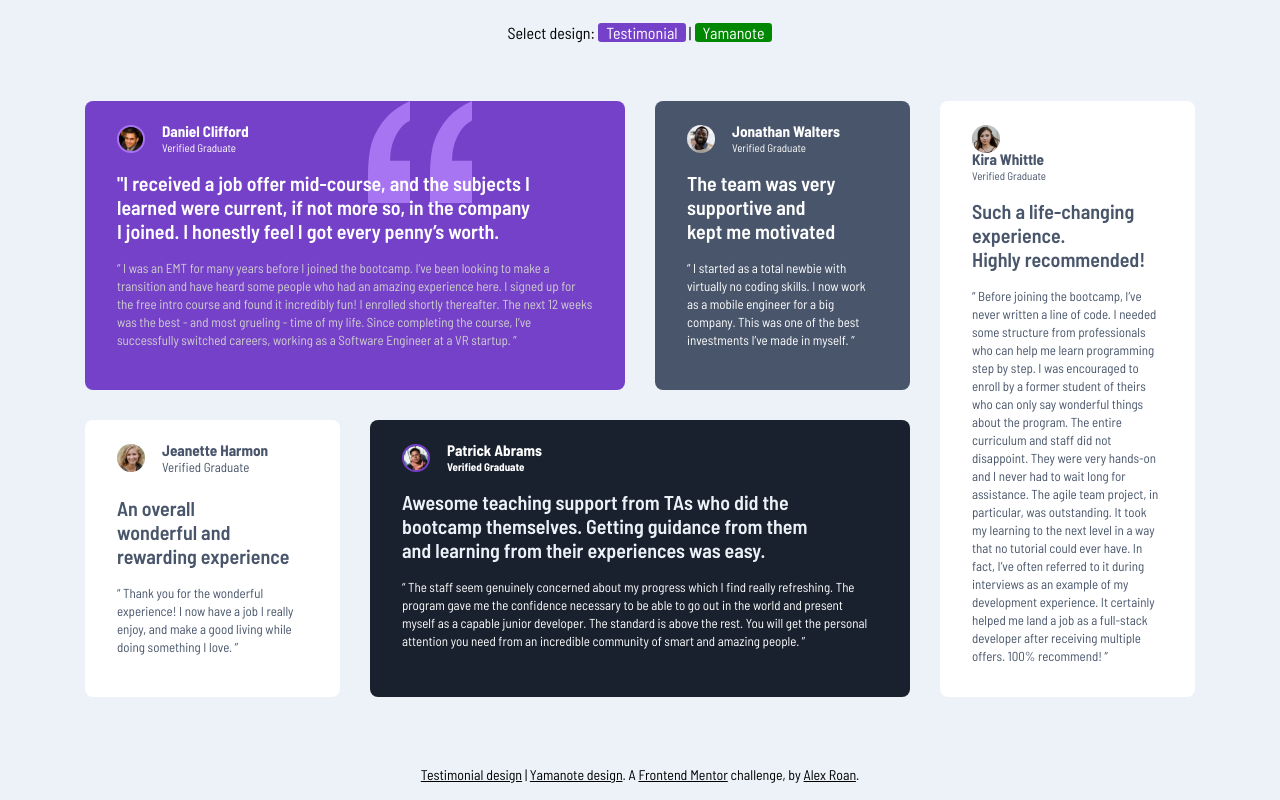
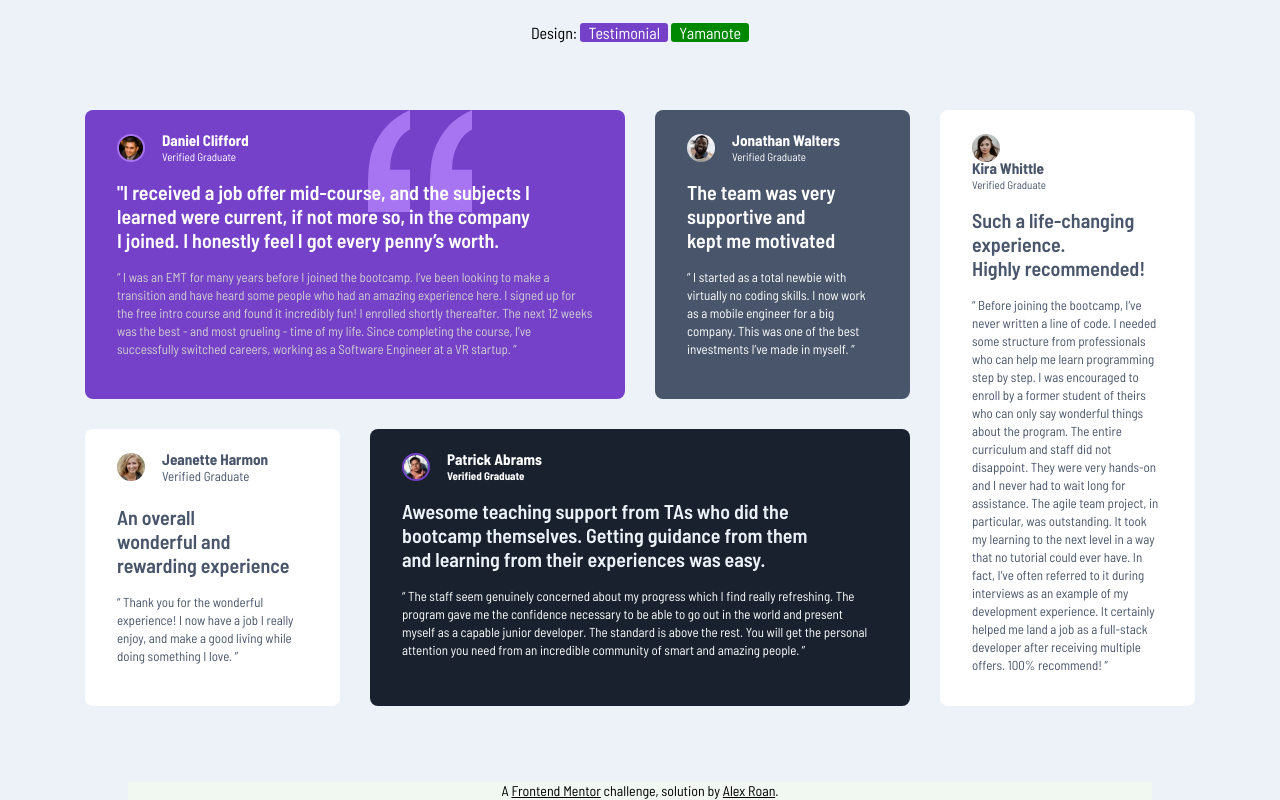
Before and after one commit to dearestalexander/fm-testimonials-grid, a plain HTML site: page testimonial.html in a window 1280 px wide. Drawn offline with Linux system fonts and the light colour scheme.

Commit message:
Update footer padding and margin.

```diff
--- a/styles.css
+++ b/styles.css
@@ -309,11 +309,16 @@ footer {
 /*===================*/
 /*----Attribution----*/
 /*===================*/
+footer {
+  width: 100%;
+  margin-top: 2rem;
+}
+
 .attribution {
-  margin-top: auto;
-  margin-bottom: 1rem;
+  max-width: 80%;
+  margin: auto;
+  text-align: center;
   font-size: 14px;
-  text-align: center;
   color: black;
 }
 
--- a/testimonial.html
+++ b/testimonial.html
@@ -13,8 +13,8 @@
 <body class="body__testimonial">
   <header>
     <nav class="nav__select-design">
-      <p>Select design:
-        <a class="nav__testimonial" href="testimonial.html">Testimonial</a> |
+      <p>Design:
+        <a class="nav__testimonial" href="testimonial.html">Testimonial</a>
         <a class="nav__yamanote" href="index.html">Yamanote</a>
     </nav>
   </header>
@@ -86,9 +86,9 @@
   </main>
 
   <footer>
-    <div class="attribution">
-      <a href="testimonial.html">Testimonial design</a> | <a href="index.html">Yamanote design</a>. A <a href="https://www.frontendmentor.io">Frontend Mentor</a> challenge, by <a href="https://www.alexroan.com">Alex Roan</a>.
-    </div>
+    <div class="attribution attribution-yamanote">
+      A <a href="https://www.frontendmentor.io">Frontend Mentor</a> challenge, solution by <a href="https://www.alexroan.com">Alex Roan</a>.
+   </div>
   </footer>
 </body>
 </html>
```
